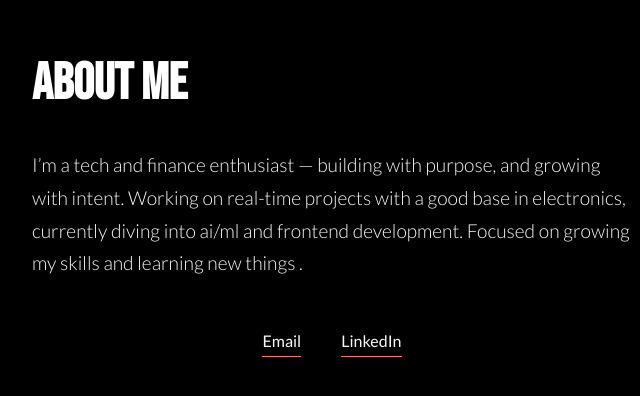
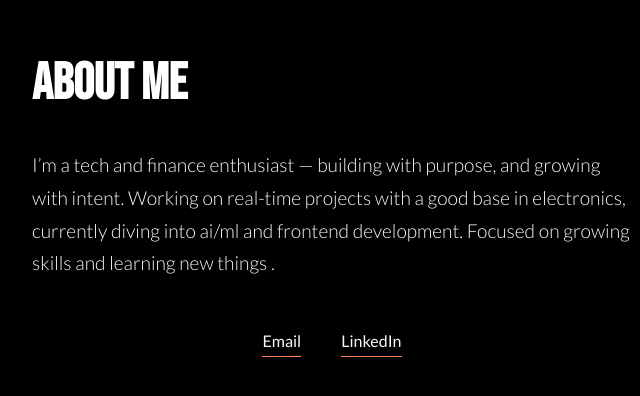
Before and after one commit to sudeepa77/lp, a plain HTML site: page index.html in a window 1280 px wide. Shown: the part 984-1380 px from the top of the page, 308-948 px from the left. Drawn offline with Linux system fonts and the light colour scheme.

Commit message:
Update index.html

```diff
--- a/index.html
+++ b/index.html
@@ -299,7 +299,7 @@
                     <div class="title-reveal">
                         <h2>About Me</h2>
                     </div>
-                    <p class="about-text">I’m a tech and finance enthusiast —  building with purpose, and growing with intent. Working on real-time projects with a good base in electronics, currently diving into ai/ml and frontend development. Focused on growing my skills and learning new things .</p>
+                    <p class="about-text">I’m a tech and finance enthusiast — building with purpose, and growing with intent. Working on real-time projects with a good base in electronics, currently diving into ai/ml and frontend development. Focused on growing skills and learning new things .</p>
                     <footer>
                         <div class="footer-links">
                             <a href="mailto:sudeepareddy295@gmail.com">Email</a>
```
